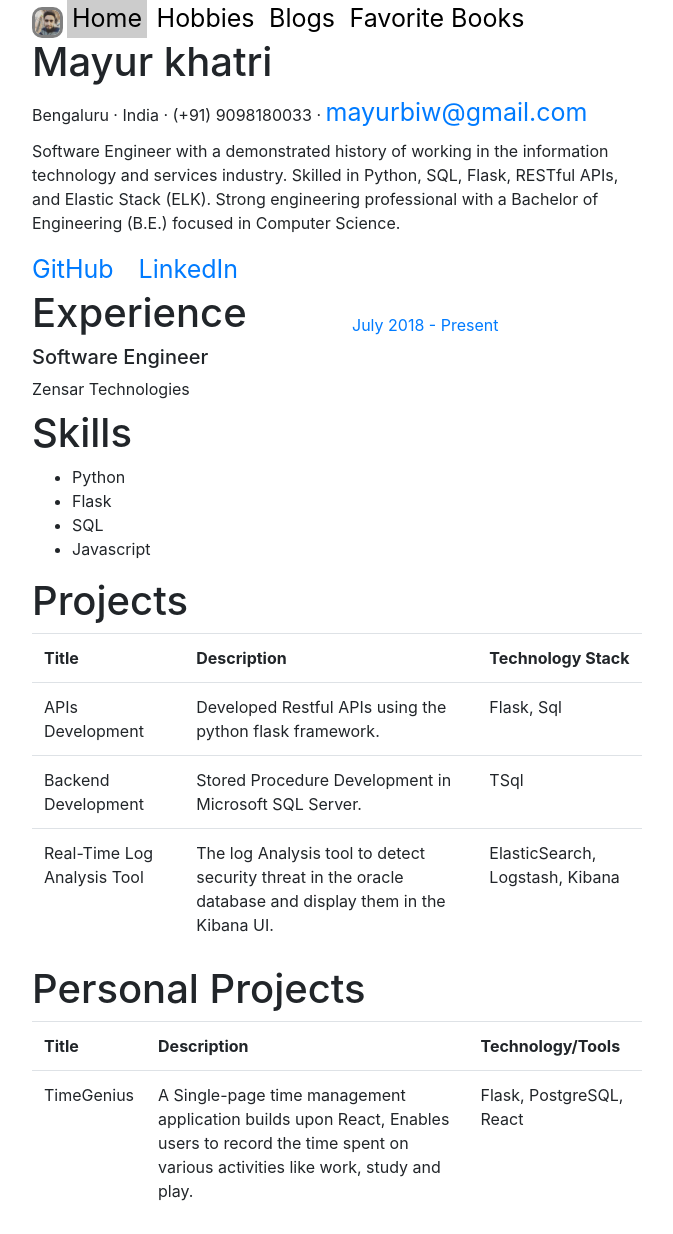
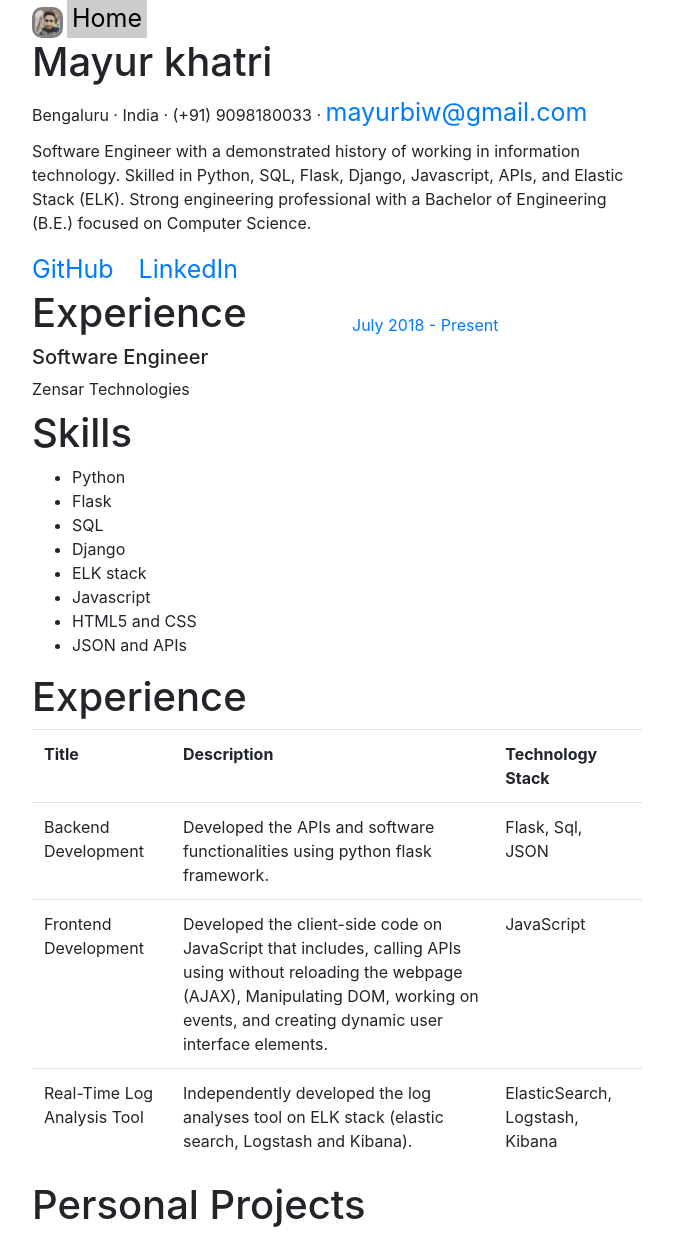
Before and after one commit to mayurbiw/project0, a plain HTML site: page index.html in a window 1280 px wide. Shown: the top 1234 px of the page, without its empty margins (303-976 px from the left). Drawn offline with nearby package versions, Linux system fonts and the light colour scheme.

Commit message:
Update index.html
Adding new information

```diff
--- a/index.html
+++ b/index.html
@@ -12,9 +12,6 @@
         <nav class="topnav" id="myTopnav">
             <img src=".\Resources\Mayur khatri.jpg" alt="displaypic">
             <a href="index.html" class="head">Home</a>
-            <a href="Hobbies.html">Hobbies</a>
-            <a href="Blogs.html">Blogs</a>
-            <a href="Books.html">Favorite Books</a>
             <a href="javascript:void(0);" class="icon" onclick="myFunction()">
                 <i id="menu" class="menu-accessibility"></i>
             </a>
@@ -31,7 +28,7 @@
                   <label for="Location">Bengaluru · India · (+91) 9098180033 ·</label>
                   <label for="mail"> <a href="mailto:name@email.com"> mayurbiw@gmail.com</a></label>
                   <p>
-                    Software Engineer with a demonstrated history of working in the information technology and services industry. Skilled in Python, SQL, Flask, RESTful APIs, and Elastic Stack (ELK). Strong engineering professional with a Bachelor of Engineering (B.E.) focused in Computer Science.
+                    Software Engineer with a demonstrated history of working in information technology. Skilled in Python, SQL, Flask, Django, Javascript, APIs, and Elastic Stack (ELK). Strong engineering professional with a Bachelor of Engineering (B.E.) focused on Computer Science.
                   </p>
                   <a href="https://github.com/mayurbiw">GitHub
                   </a>
@@ -68,7 +65,11 @@
                           <li>Python</li>
                           <li>Flask</li>
                           <li>SQL</li>
+                          <li>Django</li>
+                          <li>ELK stack</li>
                           <li>Javascript</li>
+                          <li>HTML5 and CSS</li>
+                          <li>JSON and APIs</li>
                         </ul>
                       </div>
                     </div>
@@ -79,24 +80,24 @@
           <div class="container">
           <div class="row">
             <div class="col-lg-12 col-sm-12">
-              <h1>Projects</h1>
+              <h1>Experience</h1>
               <table class="table">
                 <th>Title</th>
                 <th>Description</th>
                 <th>Technology Stack</th>
                 <tr>
-                  <td>APIs Development</td>
-                  <td>Developed Restful APIs using the python flask framework.</td>
-                  <td>Flask, Sql</td>
+                  <td>Backend Development</td>
+                  <td>Developed the APIs and software functionalities using python flask framework.</td>
+                  <td>Flask, Sql, JSON</td>
                 </tr>
                 <tr>
-                  <td>Backend Development</td>
-                  <td>Stored Procedure Development in Microsoft SQL Server.</td>
-                  <td>TSql</td>
+                  <td>Frontend Development</td>
+                  <td>Developed the client-side code on JavaScript that includes, calling APIs using without reloading the webpage (AJAX), Manipulating DOM, working on events, and creating dynamic user interface elements.</td>
+                  <td>JavaScript</td>
                 </tr>
                 <tr>
                   <td>Real-Time Log Analysis Tool</td>
-                  <td>The log Analysis tool to detect security threat in the oracle database and display them in the Kibana UI.</td>
+                  <td>Independently developed the log analyses tool on ELK stack (elastic search, Logstash and Kibana).</td>
                   <td>ElasticSearch, Logstash, Kibana</td>
                 </tr>
 
@@ -117,10 +118,29 @@
                 <th>Technology/Tools</th>
 
                 <tr>
-                  <td>TimeGenius</td>
-                  <td>A Single-page time management application builds upon React, Enables users to record the time spent on various activities like work, study and play.</td>
-                  <td>Flask, PostgreSQL, React</td>
+                  <td>News Aggregator</td>
+                  <td>The project is built upon the google news API. It provides the user with top headlines. The user can search the news based on their choice of topics. The user is provided with change password functionality and they can save the news to read later.  The project was built on Django and JavaScript. You could visit  <a href="https://youtu.be/C63QszbKX78">youtube</a>    to see this work or view the code on <a href="https://github.com/mayurbiw/project4">Github</a></td>
+                  <td>Django, JavaScript</td>
                 </tr>
+
+                <tr>
+                  <td>Book Review website</td>
+                  <td>The project uses a third-party API by Goodreads, another book review website, to pull in ratings from a broader audience. Finally, users will be able to query for book details and book reviews programmatically via your website’s API. The project was built on Flask and SQL. You could visit  <a href="https://youtu.be/Q0RsHMy7T-E">youtube</a>  to see this work or view the code on <a href="https://github.com/mayurbiw/project1">GitHub</a></td>
+                  <td>Flask, JavaScript, PostgreSQL</td>
+                </tr>
+
+                <tr>
+                  <td>Chatroom : Flack</td>
+                  <td> Users will be able to sign in to the site with a display name, create channels (i.e. chatrooms) to communicate in, as well as see and join existing channels. Once a channel is selected, users will be able to send and receive messages with one another in real-time. The project was built on Flask and JavaScript. You could visit <a href="https://youtu.be/Fx0k1ST5UdA">youtube</a> to see this work or view the code on <a href="https://github.com/mayurbiw/project2">Github</a> </td>
+                  <td>Flask, JavaScript, PostgreSQL</td>
+                </tr>
+
+                <tr>
+                  <td>Pizza delivery application</td>
+                  <td>Users can add the pizza into the shopping cart without any need to reload the page just press add corresponding to the item and done, the pizza is added into the shopping cart. The item in the cart will remain even if the user closes the browser window. They can go into the shopping cart and confirm the orders. The user can reset the shopping cart which will remove all the items from the shopping cart. The site manager will be provided with the additional template/view which will show all the orders. The project was built on Django and JavaScript. You could visit <a href="https://youtu.be/yvT-fQSngck">youtube</a>   to see this work  or view the code on <a href="https://github.com/mayurbiw/project3">GitHub</a> </td>
+                  <td>Django, JavaScript, SQLLite</td>
+                </tr>
+
 
           </table>
             </div>
```
